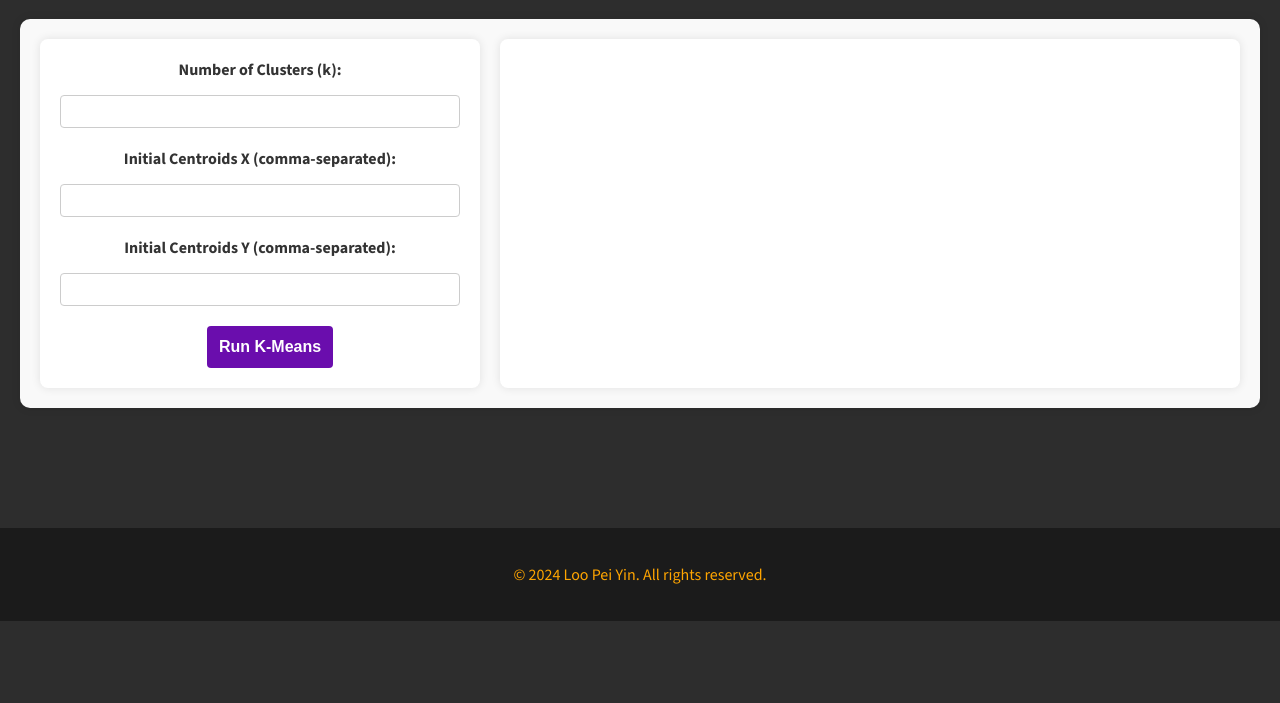
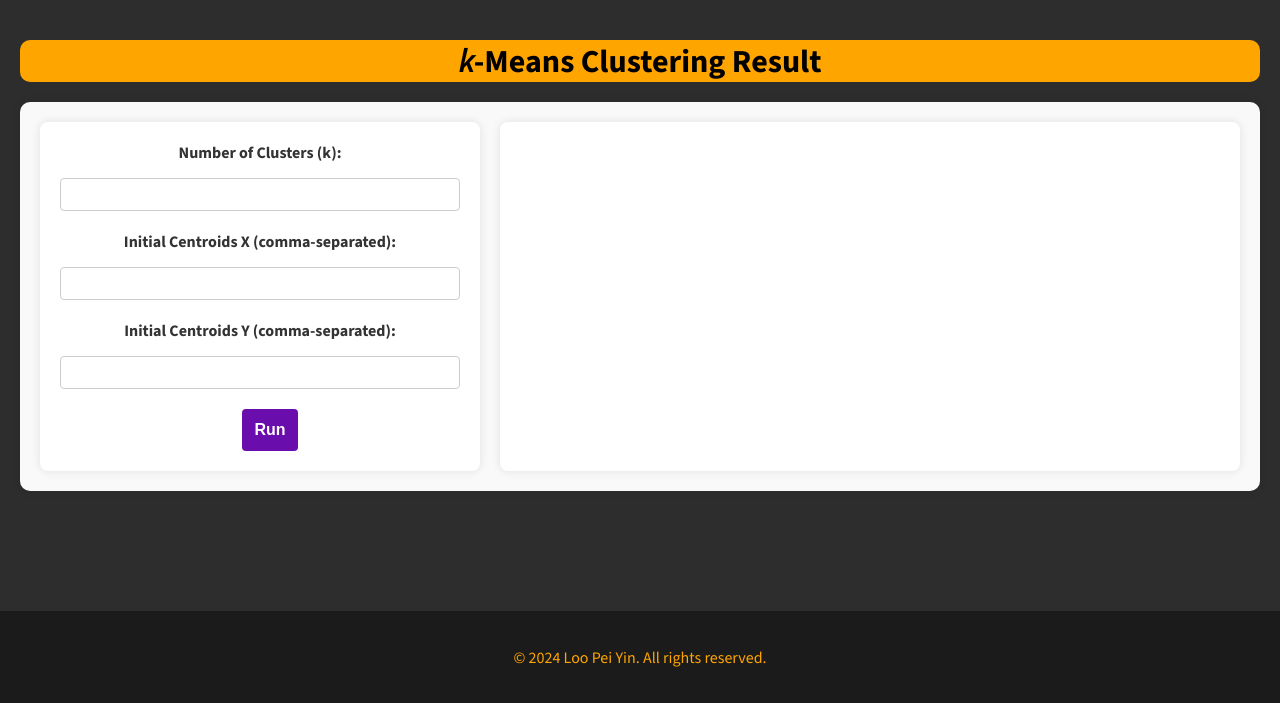
Before and after one commit to PY-01/fyp, a Flask app: page /kmeans/run_kmeans in a window 1280 px wide. Shown: the part 61-764 px from the top of the page. Run offline with Flask 3, Linux system fonts and the light colour scheme; some web fonts are replaced.

Commit message:
Update run_kmeans.html

```diff
--- a/full code/templates/kmeans/run_kmeans.html
+++ b/full code/templates/kmeans/run_kmeans.html
@@ -38,6 +38,7 @@
 
     <!-- Main Content Container with Flexbox -->
     <div class="content-container">
+    <h1><i>k</i>-Means Clustering Result</h1>
         <div class="side-by-side-container">
             <!-- Form Section -->
             <form action="{{ url_for('kmeans.run_kmeans') }}" method="POST" class="input-form">
@@ -50,13 +51,13 @@
                 <label for="cy">Initial Centroids Y (comma-separated):</label>
                 <input type="text" id="cy" name="cy" required>
                 <br>
-                <button type="submit">Run K-Means</button>
+                <button type="submit">Run</button>
             </form>
 
             <!-- Animation or Error Section -->
             <div class="result-container">
                 {% if animation_html %}
-                <h2>Clustering Animation</h2>
+
                 <div class="animation-container">
                     {{ animation_html | safe }}
                 </div>
```
